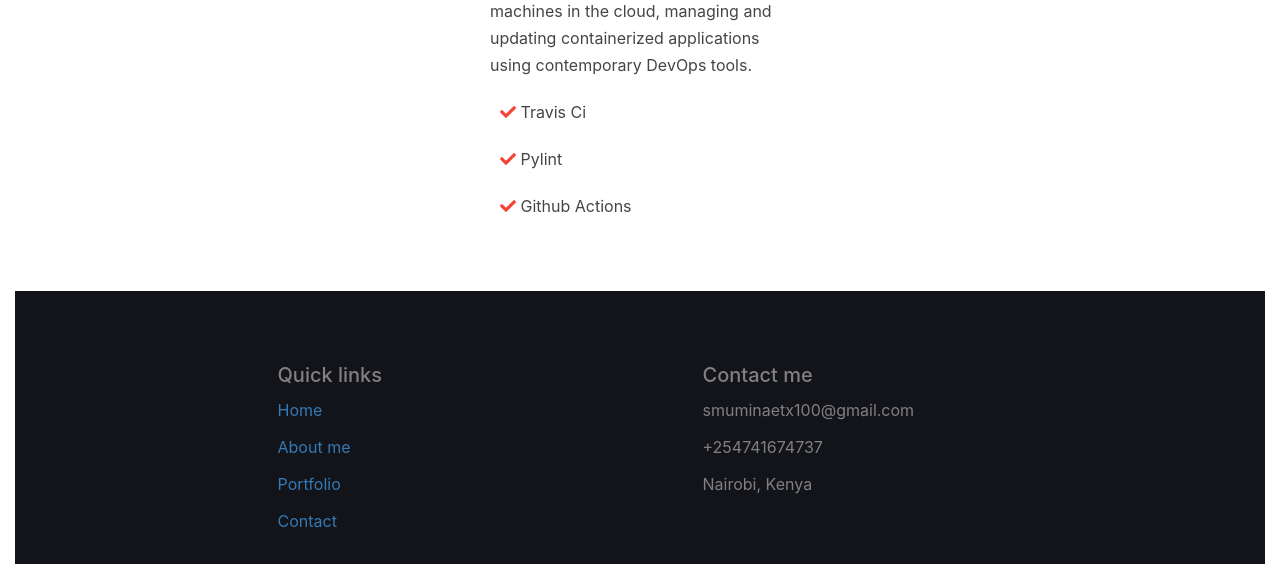
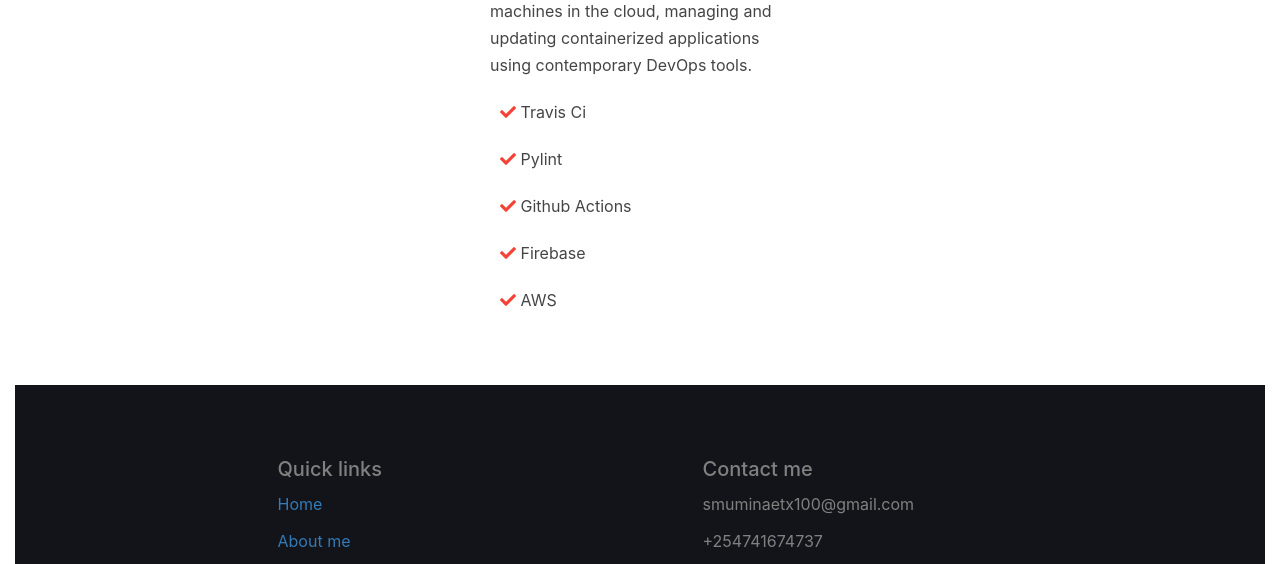
Before and after one commit to muminae100/portfolio, a Flask app: page / in a window 1280 px wide. Shown: the part 4841-5405 px from the top of the page. Run offline with Flask 2, Linux system fonts and the light colour scheme; some libraries are stand-ins or nearby versions.

Commit message:
Add skills

```diff
--- a/templates/index.html
+++ b/templates/index.html
@@ -383,6 +383,14 @@
               <i class="fas fa-check"></i>
               <span>Github Actions</span>
             </div>
+            <div class="dev-lang">
+              <i class="fas fa-check"></i>
+              <span>Firebase</span>
+            </div>
+            <div class="dev-lang">
+              <i class="fas fa-check"></i>
+              <span>AWS</span>
+            </div>
           </div>
         </div>
       </div>
```
